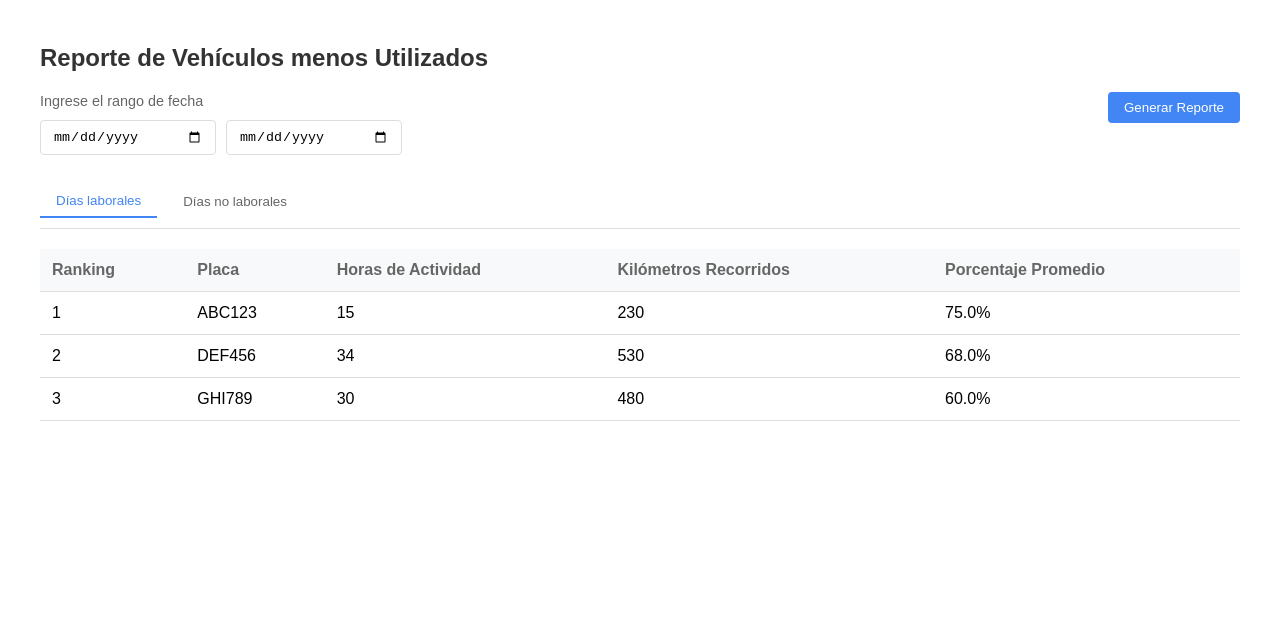
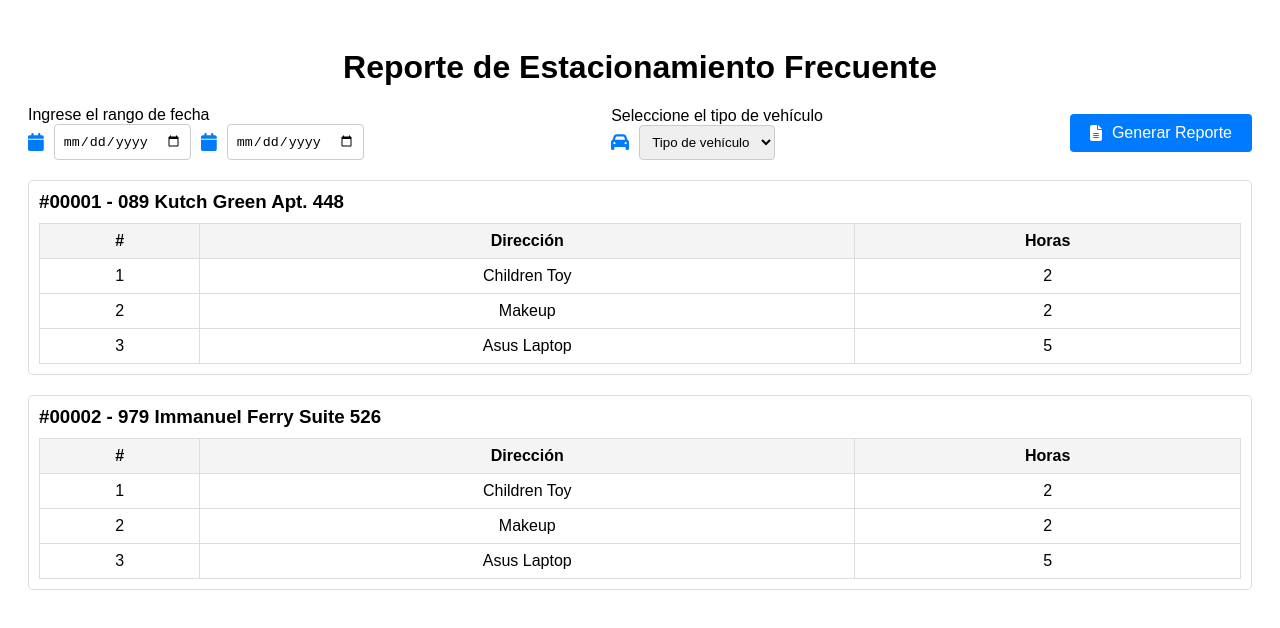
Before and after one commit to MGPOO/Gestion_Vehicular, a React (Vite) app: page / in a window 1280 px wide. Shown: the top 628 px of the page. Built offline with nearby package versions, Linux system fonts and the light colour scheme.

Commit message:
Estacionamiento

```diff
--- a/package.json
+++ b/package.json
@@ -10,6 +10,9 @@
     "preview": "vite preview"
   },
   "dependencies": {
+    "@fortawesome/fontawesome-svg-core": "^6.7.2",
+    "@fortawesome/free-solid-svg-icons": "^6.7.2",
+    "@fortawesome/react-fontawesome": "^0.2.2",
     "react": "^18.3.1",
     "react-dom": "^18.3.1",
     "react-router-dom": "^7.1.1"
--- a/src/App.jsx
+++ b/src/App.jsx
@@ -1,12 +1,13 @@
 import {BrowserRouter, Routes, Route} from 'react-router-dom';
 import VehiculoMas from './page/vehiculoMas';
+import Estacionamiento from './page/estacionamiento'
 
 
 function App() {
   return (
     <BrowserRouter>
       <Routes>
-        <Route path="/" element={<VehiculoMas />} />
+        <Route path="/" element={<Estacionamiento />} />
       </Routes>
     </BrowserRouter>
   );
--- /dev/null
+++ b/src/page/estacionamiento.jsx
@@ -0,0 +1,118 @@
+// ParkingReport.jsx
+import React, { useState, useEffect } from "react";
+import "../style/estacionamiento.css";
+import { FontAwesomeIcon } from "@fortawesome/react-fontawesome";
+import { faCar, faCalendar, faFileAlt } from "@fortawesome/free-solid-svg-icons";
+
+const ParkingReport = () => {
+  const [startDate, setStartDate] = useState("");
+  const [endDate, setEndDate] = useState("");
+  const [vehicleType, setVehicleType] = useState("");
+  const [filteredData, setFilteredData] = useState([]);
+  const sampleData = [
+    {
+      id: "00001",
+      placa: "089 Kutch Green Apt. 448",
+      reportes: [
+        { direccion: "Children Toy", horas: 2 },
+        { direccion: "Makeup", horas: 2 },
+        { direccion: "Asus Laptop", horas: 5 },
+      ],
+    },
+    {
+      id: "00002",
+      placa: "979 Immanuel Ferry Suite 526",
+      reportes: [
+        { direccion: "Children Toy", horas: 2 },
+        { direccion: "Makeup", horas: 2 },
+        { direccion: "Asus Laptop", horas: 5 },
+      ],
+    },
+  ];
+
+  useEffect(() => {
+    setFilteredData(sampleData);
+  }, []);
+
+  const handleGenerateReport = () => {
+    // Aquí puedes implementar el filtro por rango de fechas y tipo de vehículo
+    console.log("Generar reporte para:", startDate, endDate, vehicleType);
+  };
+
+  return (
+    <div className="container">
+      <h1>Reporte de Estacionamiento Frecuente</h1>
+
+      <div className="filters">
+        <div className="date-inputs">
+          <label>Ingrese el rango de fecha</label>
+          <div className="date-controls">
+            <FontAwesomeIcon icon={faCalendar} className="icon" />
+            <input
+              type="date"
+              value={startDate}
+              onChange={(e) => setStartDate(e.target.value)}
+            />
+            <FontAwesomeIcon icon={faCalendar} className="icon" />
+            <input
+              type="date"
+              value={endDate}
+              onChange={(e) => setEndDate(e.target.value)}
+              min={startDate}
+            />
+          </div>
+        </div>
+
+        <div className="vehicle-select">
+          <label>Seleccione el tipo de vehículo</label>
+          <div className="vehicle-controls">
+            <FontAwesomeIcon icon={faCar} className="icon" />
+            <select
+              value={vehicleType}
+              onChange={(e) => setVehicleType(e.target.value)}
+            >
+              <option value="">Tipo de vehículo</option>
+              <option value="auto">Auto</option>
+              <option value="camion">Camión</option>
+              <option value="moto">Moto</option>
+            </select>
+          </div>
+        </div>
+
+        <button className="generate-report" onClick={handleGenerateReport}>
+          <FontAwesomeIcon icon={faFileAlt} /> Generar Reporte
+        </button>
+      </div>
+
+      <div className="report-table">
+        {filteredData.map((vehicle) => (
+          <div key={vehicle.id} className="vehicle-section">
+            <h3>
+              #{vehicle.id} - {vehicle.placa}
+            </h3>
+            <table>
+              <thead>
+                <tr>
+                  <th>#</th>
+                  <th>Dirección</th>
+                  <th>Horas</th>
+                </tr>
+              </thead>
+              <tbody>
+                {vehicle.reportes.map((reporte, index) => (
+                  <tr key={index}>
+                    <td>{index + 1}</td>
+                    <td>{reporte.direccion}</td>
+                    <td>{reporte.horas}</td>
+                  </tr>
+                ))}
+              </tbody>
+            </table>
+          </div>
+        ))}
+      </div>
+    </div>
+  );
+};
+
+export default ParkingReport;
--- /dev/null
+++ b/src/style/estacionamiento.css
@@ -0,0 +1,84 @@
+.container {
+    padding: 20px;
+    font-family: Arial, sans-serif;
+  }
+
+  h1 {
+    text-align: center;
+    margin-bottom: 20px;
+  }
+
+  .filters {
+    display: flex;
+    justify-content: space-between;
+    align-items: center;
+    margin-bottom: 20px;
+    gap: 20px;
+  }
+
+  .date-controls,
+  .vehicle-controls {
+    display: flex;
+    align-items: center;
+    gap: 10px;
+  }
+
+  .icon {
+    font-size: 18px;
+    color: #007bff;
+  }
+
+  select,
+  input[type="date"] {
+    padding: 8px;
+    border: 1px solid #ccc;
+    border-radius: 4px;
+  }
+
+  button.generate-report {
+    background-color: #007bff;
+    color: white;
+    border: none;
+    border-radius: 4px;
+    padding: 10px 20px;
+    font-size: 16px;
+    cursor: pointer;
+    display: flex;
+    align-items: center;
+    gap: 10px;
+  }
+
+  button.generate-report:hover {
+    background-color: #0056b3;
+  }
+
+  .report-table {
+    margin-top: 20px;
+  }
+
+  .vehicle-section {
+    margin-bottom: 20px;
+    border: 1px solid #ddd;
+    border-radius: 5px;
+    padding: 10px;
+  }
+
+  .vehicle-section h3 {
+    margin: 0 0 10px;
+  }
+
+  table {
+    width: 100%;
+    border-collapse: collapse;
+  }
+
+  table th,
+  table td {
+    border: 1px solid #ddd;
+    padding: 8px;
+    text-align: center;
+  }
+
+  table th {
+    background-color: #f4f4f4;
+  }
```
Also changed, not shown: 1 other file (tests, documents, lock files or other folders).
